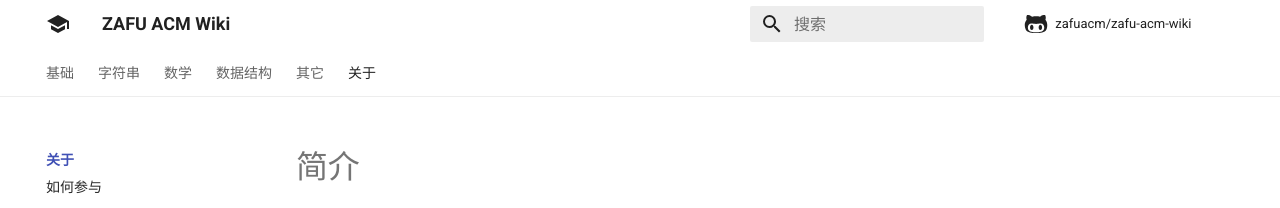
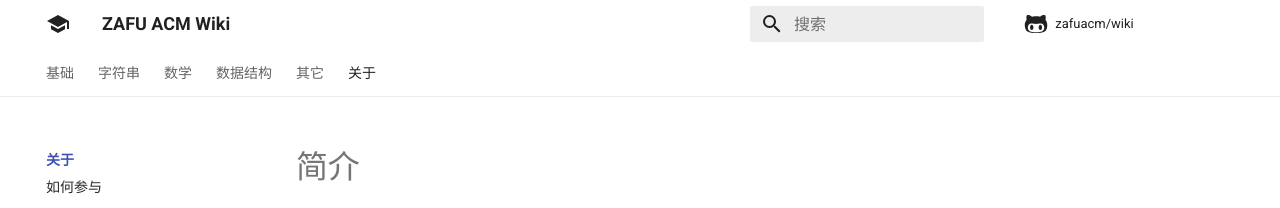
Before and after one commit to zafuacm/wiki, an MkDocs documentation site: the page built from docs/index.md, in a window 1280 px wide. Shown: the top 208 px of the page. Built offline with MkDocs 1.6.1 and Material for MkDocs 9.7.7, drawn with Linux system fonts in a browser that asks for light colours; comment, search, counter and statistics services are not loaded.

Commit message:
Update mkdocs.yml

```diff
--- a/mkdocs.yml
+++ b/mkdocs.yml
@@ -1,5 +1,5 @@
 site_name: ZAFU ACM Wiki
-site_url: https://zafuacm.github.io/zafu-acm-wiki
+site_url: https://zafuacm.github.io/wiki
 
 theme:
   name: material
@@ -56,8 +56,8 @@
 
 
 copyright: Copyright 2020 - 2021 ZAFU ACM Team
-repo_url: https://github.com/zafuacm/zafu-acm-wiki
-repo_name: zafuacm/zafu-acm-wiki
+repo_url: https://github.com/zafuacm/wiki
+repo_name: zafuacm/wiki
 edit_uri: edit/main/docs/
 
 extra:
```
